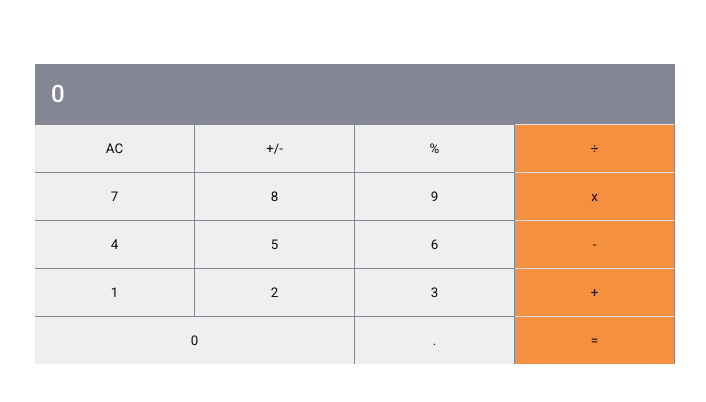
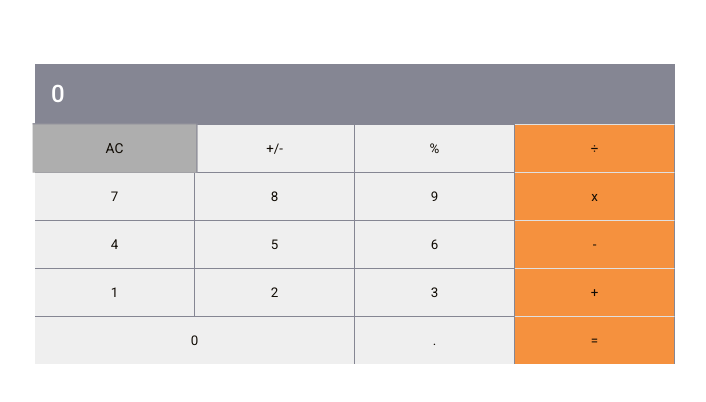
Before and after one commit to studiosnabeel/Math-Magician, a React (Create React App) app: page / in a window 1280 px wide. In both pictures the pointer is over the button "AC". Shown: the top 402 px of the page, without its empty margins (285-991 px from the left). Built offline with nearby package versions, Linux system fonts and the light colour scheme.

Commit message:
Add hover to Pads

```diff
--- a/src/index.css
+++ b/src/index.css
@@ -54,6 +54,19 @@
   color: var(--black);
   border-right: 1px solid var(--darkgrey);
   border-top: 1px solid var(--darkgrey);
+  cursor: pointer;
+}
+
+.pads:hover {
+  background-color: var(--midgrey);
+  transform: scale(1.03);
+  transition: 0.1s all ease-in-out;
+}
+
+.pads:last-child:hover {
+  background-color: var(--midgrey);
+  transform: scale(1.03);
+  transition: 0.1s all ease-in-out;
 }
 
 .pads:last-child {
```
